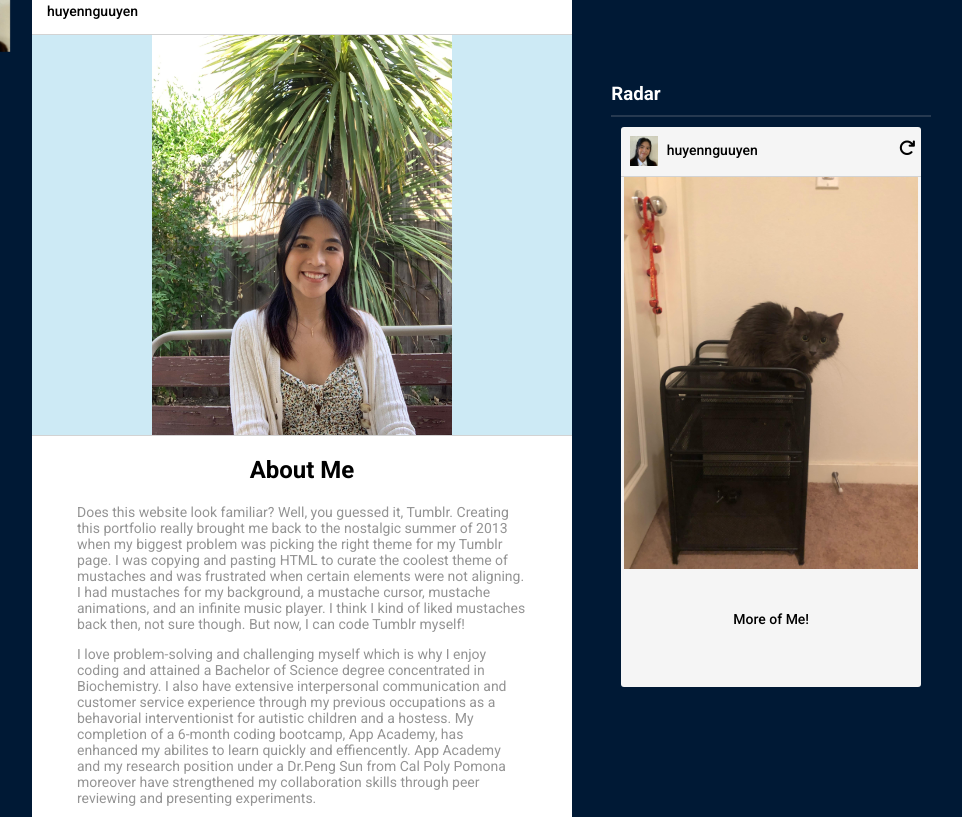
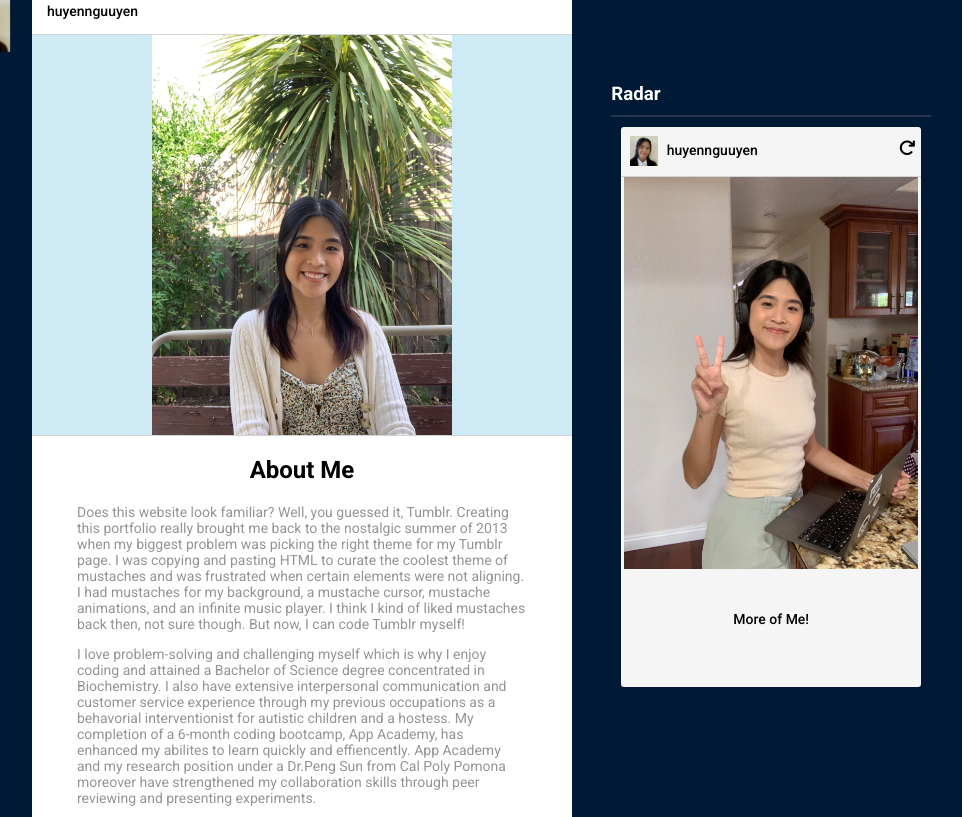
Before and after one commit to huyennguuyen/huyennguuyen.github.io, a plain HTML site: page index.html in a window 1280 px wide. Shown: the part 405-1222 px from the top of the page, without its empty margins (200-1162 px from the left). Drawn offline with Linux system fonts and the light colour scheme.

Commit message:
fixed the refresh

```diff
--- a/assets/css/main.css
+++ b/assets/css/main.css
@@ -197,9 +197,8 @@ img {
     display: flex;
     flex-direction: row;
     justify-content: center;
-    /* top: 70%; */
     margin-top: 100px;
-    height: 500vh
+    height: 380vh
 }
 
 .right-side {
--- a/index.html
+++ b/index.html
@@ -343,7 +343,7 @@
                                 <!-- <i class="fa-solid fa-arrow-rotate-right"></i> -->
                             </div>
                             <div style="height: 392px; object-fit: contain;">
-                                <img src="./images/me-comp.jpg" alt="" class="me-post">
+                                <img alt="" class="me-post">
                             </div>
                             <p class="me-des">More of Me!</p>
                         </div>
--- a/js/onScroll.js
+++ b/js/onScroll.js
@@ -5,8 +5,6 @@ function reveal() {
       let windowHeight = window.innerHeight;
       let elementTop = reveals[i].getBoundingClientRect().top;
       let elementVisible = 150;
-
-      console.log(reveals)
 
       if (elementTop < windowHeight - elementVisible) {
         reveals[i].classList.add("active");
--- a/js/random.js
+++ b/js/random.js
@@ -5,9 +5,10 @@
 
 window.onload = () => {
 
-    let picture = ["./images/me-bike.jpg", "./images/mj.jpg", "./images/me-boba.jpg", "./images/me-park.jpg", "./images/me-chicken.jpg", "./images/mj.jpg"]
+    let picture = ["./images/me-bike.jpg", "./images/mj.jpg", "./images/me-boba.jpg", "./images/me-park.jpg", "./images/me-chicken.jpg", "./images/mj.jpg", "./images/me-comp.jpg"]
     random = Math.floor(Math.random() * picture.length);
     let pic = document.querySelector(".me-post").src = picture[random];
+    console.log(pic)
 }
 
 // let random = 0;
```
Also changed, not shown: js/carousel.js (+0 -10 lines).
